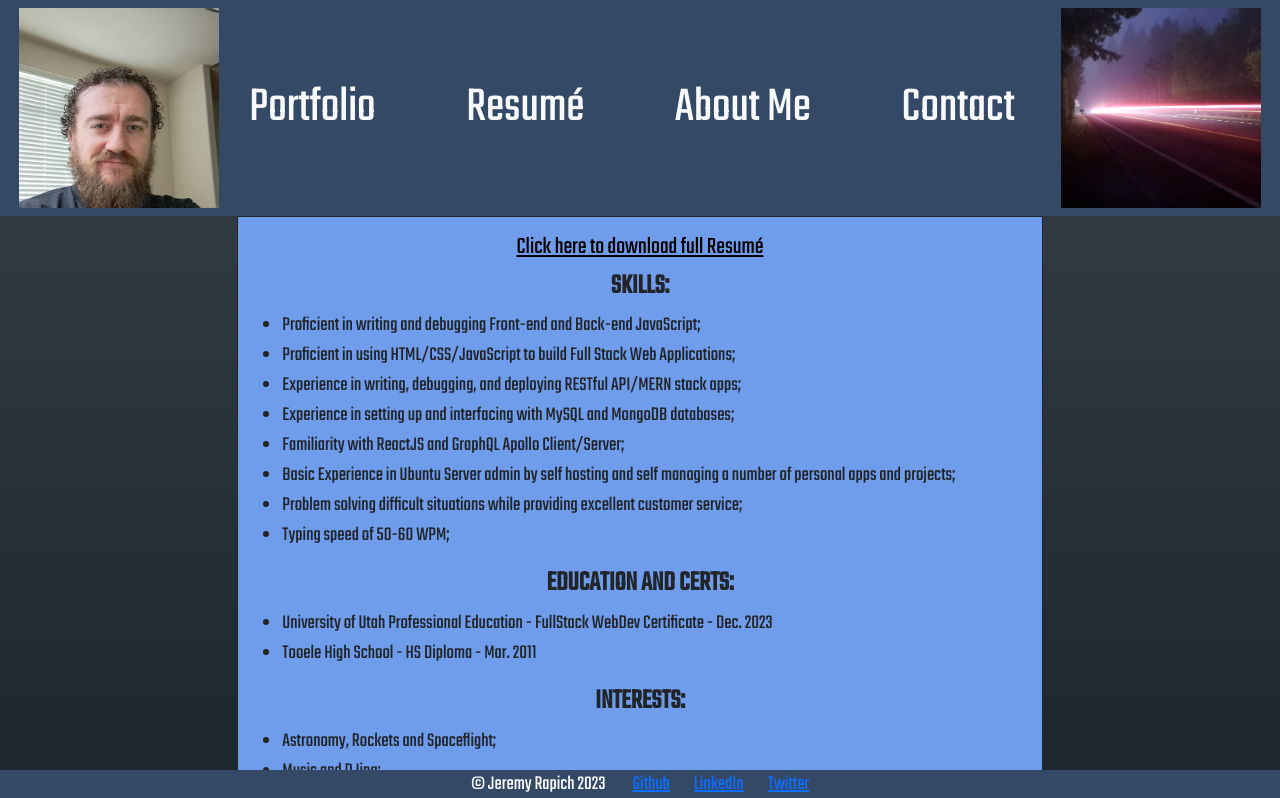
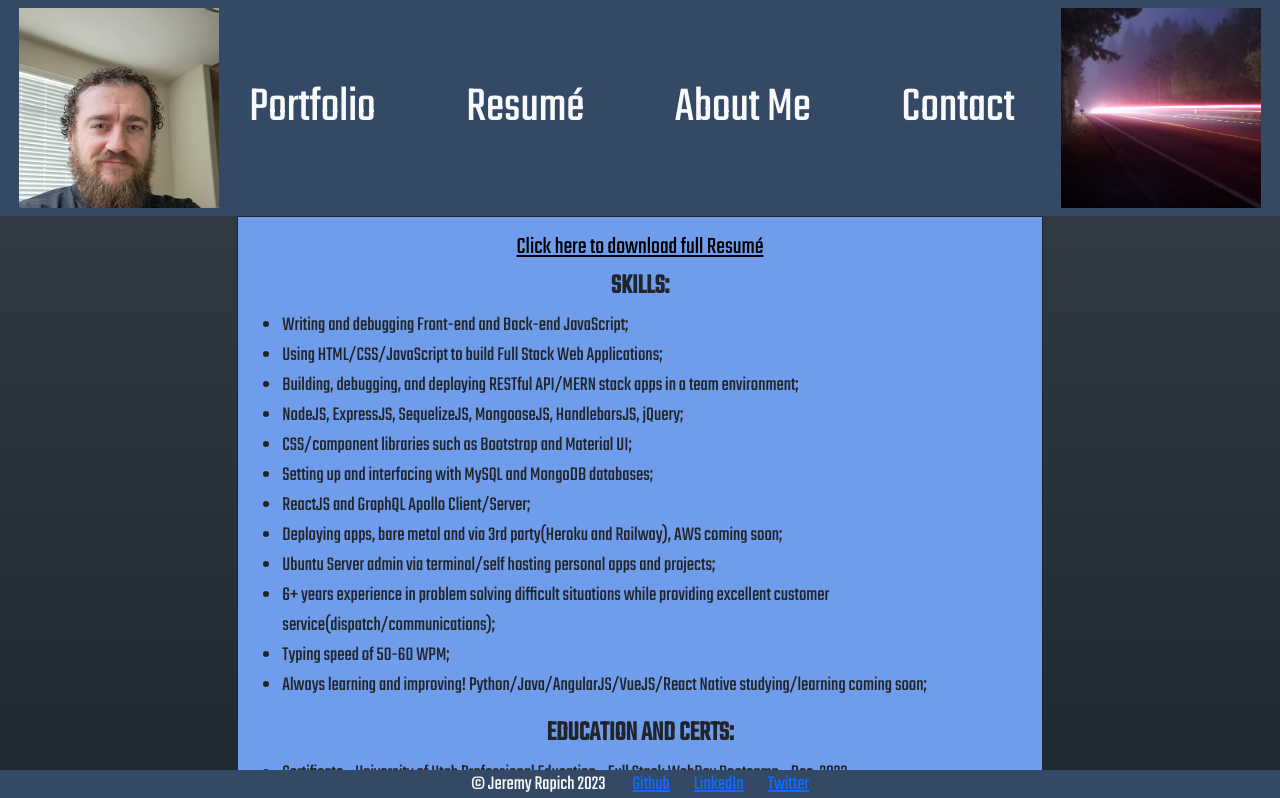
Before and after one commit to jrapich/react-portfolio, a React (Vite) app in the folder portfolio/: page /resume in a window 1280 px wide. Shown: the top 798 px of the page. Built offline with nearby package versions, Linux system fonts and the light colour scheme.

Commit message:
added most recent resume and updated skills

```diff
--- a/portfolio/src/pages/resume/Resume.jsx
+++ b/portfolio/src/pages/resume/Resume.jsx
@@ -13,21 +13,25 @@ export default function Resume () {
                     <h3><b>SKILLS:</b></h3>
                     <div className="d-flex justify-content-start flex-column">
                         <ul>
-                            <li className="text-start">Proficient in writing and debugging Front-end and Back-end JavaScript;</li>
-                            <li className="text-start">Proficient in using HTML/CSS/JavaScript to build Full Stack Web Applications;</li>
-                            <li className="text-start">Experience in writing, debugging, and deploying RESTful API/MERN stack apps;</li>
-                            <li className="text-start">Experience in setting up and interfacing with MySQL and MongoDB databases;</li>
-                            <li className="text-start">Familiarity with ReactJS and GraphQL Apollo Client/Server;</li>
-                            <li className="text-start">Basic Experience in Ubuntu Server admin by self hosting and self managing a number of personal apps and projects;</li>
-                            <li className="text-start">Problem solving difficult situations while providing excellent customer service;</li>
+                            <li className="text-start">Writing and debugging Front-end and Back-end JavaScript;</li>
+                            <li className="text-start">Using HTML/CSS/JavaScript to build Full Stack Web Applications;</li>
+                            <li className="text-start">Building, debugging, and deploying RESTful API/MERN stack apps in a team environment;</li>
+                            <li className="text-start">NodeJS, ExpressJS, SequelizeJS, MongooseJS, HandlebarsJS, jQuery;</li>
+                            <li className="text-start">CSS/component libraries such as Bootstrap and Material UI;</li>
+                            <li className="text-start">Setting up and interfacing with MySQL and MongoDB databases;</li>
+                            <li className="text-start">ReactJS and GraphQL Apollo Client/Server;</li>
+                            <li className="text-start">Deploying apps, bare metal and via 3rd party(Heroku and Railway), AWS coming soon;</li>
+                            <li className="text-start">Ubuntu Server admin via terminal/self hosting personal apps and projects;</li>
+                            <li className="text-start">6+ years experience in problem solving difficult situations while providing excellent customer service(dispatch/communications);</li>
                             <li className="text-start">Typing speed of 50-60 WPM;</li>
+                            <li className="text-start">Always learning and improving! Python/Java/AngularJS/VueJS/React Native studying/learning coming soon;</li>
                         </ul>
                     </div>
                     <h3><b>EDUCATION AND CERTS:</b></h3>
                     <div className="d-flex justify-content-start flex-column">
                         <ul>
-                            <li className='text-start'>University of Utah Professional Education - FullStack WebDev Certificate -  Dec. 2023</li>
-                            <li className='text-start'>Tooele High School - HS Diploma - Mar. 2011</li>
+                            <li className='text-start'>Certificate - University of Utah Professional Education - Full Stack WebDev Bootcamp -  Dec. 2023</li>
+                            <li className='text-start'>HS Diploma - Tooele High School - Mar. 2011</li>
                         </ul>
                     </div>
                     <h3><b>INTERESTS:</b></h3>
@@ -41,7 +45,7 @@ export default function Resume () {
                     <h3><b>MILITARY SERVICE</b></h3>
                     <div className='d-flex justify-content-start flex-column'>
                         <ul>
-                            <li className="text-start">Apache Helicopter Mechanic - Utah Army National Guard - West Jordan, UT - Nov. 2011 to Nov. 2017</li>
+                            <li className="text-start">Apache Helicopter Mechanic - Secret Clearance - Utah Army National Guard - West Jordan, UT - Nov. 2011 to Nov. 2017</li>
                         </ul>
                     </div>
                     <h3><b>WORK EXPERIENCE</b></h3>
```
Also changed, not shown: 2 other files (tests, documents, lock files or other folders).
